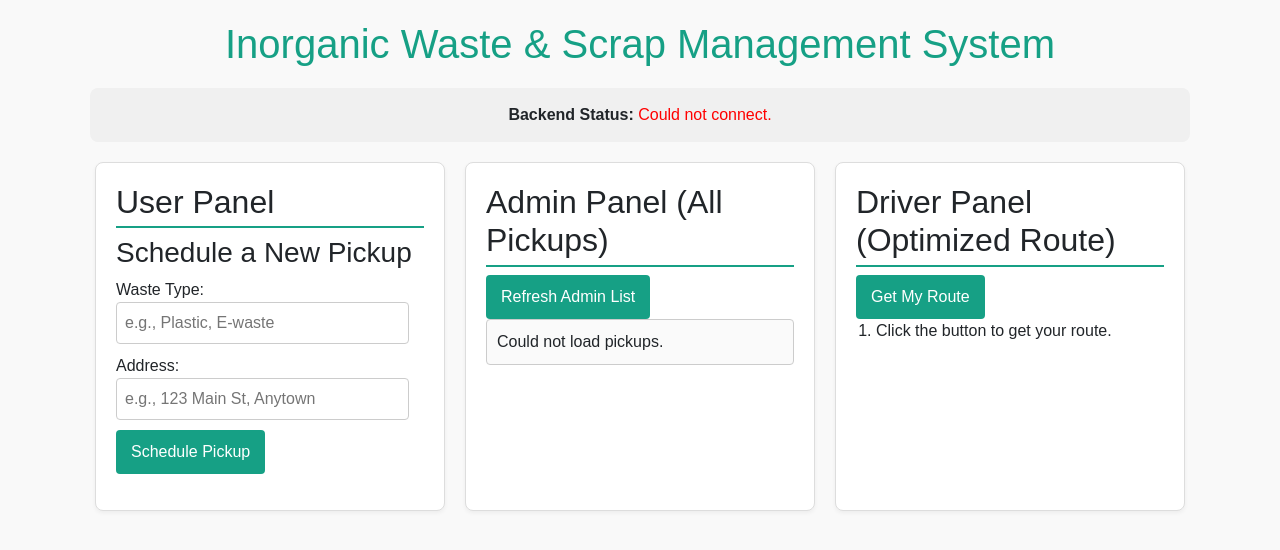
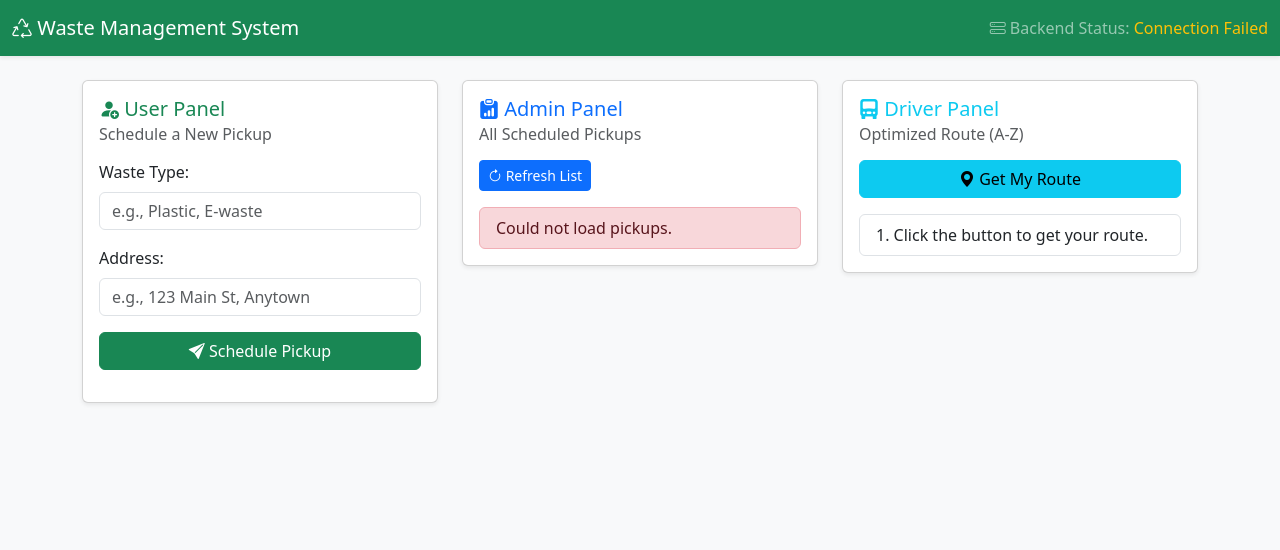
Before and after one commit to Yash-slr/waste-project, a plain HTML site: page frontend/index.html in a window 1280 px wide. Drawn offline with nearby package versions, Linux system fonts and the light colour scheme; no server answers.

Commit message:
Revamp Waste Management System UI and title
Updated the title and improved the layout of the Waste Management System. Enhanced the user interface with Bootstrap components and adjusted the styling for better visual appeal.

```diff
--- a/frontend/index.html
+++ b/frontend/index.html
@@ -2,87 +2,101 @@
 <html lang="en">
 <head>
     <meta charset="UTF-8">
-    <title>Waste Management System</title>
+    <meta name="viewport" content="width=device-width, initial-scale=1.0">
+    <title>Waste Management Dashboard</title>
+
     <link href="https://cdn.jsdelivr.net/npm/bootstrap@5.3.3/dist/css/bootstrap.min.css" rel="stylesheet" integrity="sha384-QWTKZyjpPEjISv5WaRU9OFeRpok6YctnYmDr5pNlyT2bRjXh0JMhjY6hW+ALEwIH" crossorigin="anonymous">
 
     <link rel="stylesheet" href="https://cdn.jsdelivr.net/npm/bootstrap-icons@1.11.3/font/bootstrap-icons.min.css">
+
     <style>
-        body { font-family: sans-serif; padding: 20px; background-color: #f9f9f9; }
-        h1 { color: #16a085; text-align: center; }
-        h2 { border-bottom: 2px solid #16a085; padding-bottom: 5px; }
 
-        /* Layout */
-        .container {
-            display: flex;
-            flex-wrap: wrap;
-            gap: 20px;
-            justify-content: center;
+        body {
+            background-color: #f8f9fa;
         }
-        .panel {
-            background-color: #fff;
-            border: 1px solid #ddd;
-            border-radius: 8px;
-            padding: 20px;
-            width: 30%;
-            min-width: 350px;
-            box-shadow: 0 2px 4px rgba(0,0,0,0.05);
+        .card {
+            margin-bottom: 1.5rem;
         }
-
-
-        #status-box { text-align: center; background-color: #f0f0f0; padding: 15px; border-radius: 8px; max-width: 1100px; margin: 20px auto; }
-
-        input[type="text"] { width: 95%; padding: 8px; margin-bottom: 10px; border-radius: 4px; border: 1px solid #ccc; }
-        button { background-color: #16a085; color: white; padding: 10px 15px; border: none; border-radius: 4px; cursor: pointer; }
-        button:hover { background-color: #1abc9c; }
-
-        .pickup-list { list-style: none; padding: 0; }
-        .pickup-list li { background-color: #fafafa; border: 1px solid #ccc; padding: 10px; margin-bottom: 8px; border-radius: 4px; }
-        .pickup-list li strong { color: #333; }
-
-
-        .complete-btn { background-color: #3498db; padding: 5px 10px; font-size: 0.8em; float: right; }
-        .complete-btn:hover { background-color: #2980b9; }
-
-
-        #route-list { list-style-type: decimal; padding-left: 20px; }
     </style>
 </head>
 <body>
-    <h1>Inorganic Waste & Scrap Management System</h1>
-    <div id="status-box"><strong>Backend Status:</strong> <span id="backend-message">Connecting...</span></div>
 
-    <div class="container">
-        <div class="panel" id="user-panel">
-            <h2>User Panel</h2>
+    <nav class="navbar navbar-expand-lg navbar-dark bg-success shadow-sm">
+        <div class="container-fluid">
+            <a class="navbar-brand" href="#">
+                <i class="bi bi-recycle"></i>
+                Waste Management System
+            </a>
+            <span class="navbar-text" id="status-box">
+                <i class="bi bi-hdd-stack"></i>
+                Backend Status: <span id="backend-message">Connecting...</span>
+            </span>
+        </div>
+    </nav>
+
+    <div class="container mt-4">
+
+        <div class="row">
+
+            <div class="col-lg-4">
+                <div class="card shadow-sm">
+                    <div class="card-body">
+                        <h5 class="card-title text-success"><i class="bi bi-person-fill-add"></i> User Panel</h5>
+                        <h6 class="card-subtitle mb-3 text-muted">Schedule a New Pickup</h6>
+
                         <form id="pickup-form">
-                <h3>Schedule a New Pickup</h3>
-                <label for="wasteType">Waste Type:</label>
-                <input type="text" id="wasteType" name="wasteType" placeholder="e.g., Plastic, E-waste" required>
-                <label for="address">Address:</label>
-                <input type="text" id="address" name="address" placeholder="e.g., 123 Main St, Anytown" required>
-                <button type="submit">Schedule Pickup</button>
+                            <div class="mb-3">
+                                <label for="wasteType" class="form-label">Waste Type:</label>
+                                <input type="text" class="form-control" id="wasteType" placeholder="e.g., Plastic, E-waste" required>
+                            </div>
+                            <div class="mb-3">
+                                <label for="address" class="form-label">Address:</label>
+                                <input type="text" class="form-control" id="address" placeholder="e.g., 123 Main St, Anytown" required>
+                            </div>
+                            <button type="submit" class="btn btn-success w-100">
+                                <i class="bi bi-send-fill"></i> Schedule Pickup
+                            </button>
                         </form>
-            <p id="form-message" style="font-weight: bold;"></p>
+                        <p id="form-message" class="mt-3 fw-bold"></p>
+                    </div>
+                </div>
             </div>
 
-        <div class="panel" id="admin-panel">
-            <h2>Admin Panel (All Pickups)</h2>
-            <button id="refresh-btn">Refresh Admin List</button>
-            <ul id="admin-pickups-list" class="pickup-list">
-                <li>Loading pickups...</li>
+            <div class="col-lg-4">
+                <div class="card shadow-sm">
+                    <div class="card-body">
+                        <h5 class="card-title text-primary"><i class="bi bi-clipboard-data-fill"></i> Admin Panel</h5>
+                        <h6 class="card-subtitle mb-3 text-muted">All Scheduled Pickups</h6>
+
+                        <button id="refresh-btn" class="btn btn-primary btn-sm mb-3">
+                            <i class="bi bi-arrow-clockwise"></i> Refresh List
+                        </button>
+
+                        <ul id="admin-pickups-list" class="list-group">
+                            <li class="list-group-item">Loading pickups...</li>
                         </ul>
                     </div>
+                </div>
+            </div>
 
-        <div class="panel" id="driver-panel">
-            <h2>Driver Panel (Optimized Route)</h2>
-            <button id="get-route-btn">Get My Route</button>
-            <ol id="route-list">
-                <li>Click the button to get your route.</li>
+            <div class="col-lg-4">
+                <div class="card shadow-sm">
+                    <div class="card-body">
+                        <h5 class="card-title text-info"><i class="bi bi-truck-front-fill"></i> Driver Panel</h5>
+                        <h6 class="card-subtitle mb-3 text-muted">Optimized Route (A-Z)</h6>
+
+                        <button id="get-route-btn" class="btn btn-info w-100 mb-3">
+                            <i class="bi bi-geo-alt-fill"></i> Get My Route
+                        </button>
+
+                        <ol id="route-list" class="list-group list-group-numbered">
+                            <li class="list-group-item">Click the button to get your route.</li>
                         </ol>
                     </div>
                 </div>
+            </div>
 
-    <script>
+        </div> </div> <script>
         const backendUrl = 'https://yash-slr-waste-project.onrender.com';
 
         const messageElement = document.getElementById('backend-message');
@@ -90,38 +104,44 @@
         const formMessage = document.getElementById('form-message');
         const adminPickupsList = document.getElementById('admin-pickups-list');
         const refreshBtn = document.getElementById('refresh-btn');
-        const getRouteBtn = document.getElementById('get-route-btn'); // NEW
-        const routeList = document.getElementById('route-list'); // NEW
+        const getRouteBtn = document.getElementById('get-route-btn');
+        const routeList = document.getElementById('route-list');
 
         function fetchAllPickups() {
-            adminPickupsList.innerHTML = '<li>Loading pickups...</li>';
+            adminPickupsList.innerHTML = '<li class="list-group-item">Loading pickups...</li>';
             fetch(backendUrl + '/api/pickups')
                 .then(response => response.json())
                 .then(data => {
-                    adminPickupsList.innerHTML = '';
+                    adminPickupsList.innerHTML = ''; // Clear list
                     if (data.length === 0) {
-                        adminPickupsList.innerHTML = '<li>No pickups scheduled.</li>';
+                        adminPickupsList.innerHTML = '<li class="list-group-item">No pickups scheduled.</li>';
                         return;
                     }
                     data.forEach(pickup => {
                         const li = document.createElement('li');
+                        li.className = 'list-group-item d-flex justify-content-between align-items-start';
                         li.dataset.id = pickup._id;
-                        let statusColor = pickup.status === 'Pending' ? 'orange' : 'green';
+
+                        let statusColor = pickup.status === 'Pending' ? 'text-warning' : 'text-success';
+
                         li.innerHTML = `
-                            <strong>${pickup.wasteType}</strong><br>
-                            Address: ${pickup.address}<br>
-                            Status: <span style="color:${statusColor}; font-weight:bold;">${pickup.status}</span>
+                            <div class="ms-2 me-auto">
+                                <div class="fw-bold">${pickup.wasteType}</div>
+                                <small>${pickup.address}</small><br>
+                                <span class="fw-bold ${statusColor}">${pickup.status}</span>
+                            </div>
                         `;
+
                         if (pickup.status === 'Pending') {
                             const completeBtn = document.createElement('button');
-                            completeBtn.textContent = 'Mark as Completed';
-                            completeBtn.className = 'complete-btn';
+                            completeBtn.innerHTML = '<i class="bi bi-check-lg"></i>';
+                            completeBtn.className = 'btn btn-primary btn-sm complete-btn';
                             li.appendChild(completeBtn);
                         }
                         adminPickupsList.appendChild(li);
                     });
                 })
-                .catch(error => { adminPickupsList.innerHTML = '<li>Could not load pickups.</li>'; });
+                .catch(error => { adminPickupsList.innerHTML = '<li class="list-group-item list-group-item-danger">Could not load pickups.</li>'; });
         }
 
         function completePickup(pickupId) {
@@ -129,43 +149,51 @@
                 .then(response => response.json())
                 .then(data => {
                     if(data.message) {
-                        fetchAllPickups();
+                        fetchAllPickups(); // Refresh the list
                     }
                 })
                 .catch(error => { alert('Error: Could not complete pickup.'); });
         }
 
         function fetchOptimizedRoute() {
-            routeList.innerHTML = '<li>Calculating route...</li>';
+            routeList.innerHTML = '<li class="list-group-item">Calculating route...</li>';
             fetch(backendUrl + '/api/driver/route')
                 .then(response => response.json())
                 .then(data => {
-                    routeList.innerHTML = '';
+                    routeList.innerHTML = ''; // Clear list
                     if (data.length === 0) {
-                        routeList.innerHTML = '<li>No pending pickups. You are all clear!</li>';
+                        routeList.innerHTML = '<li class="list-group-item">No pending pickups. You are all clear!</li>';
                         return;
                     }
                     data.forEach(pickup => {
                         const li = document.createElement('li');
+                        li.className = 'list-group-item';
                         li.innerHTML = `<strong>${pickup.address}</strong> (${pickup.wasteType})`;
                         routeList.appendChild(li);
                     });
                 })
-                .catch(error => { routeList.innerHTML = '<li>Could not fetch route.</li>'; });
+                .catch(error => { routeList.innerHTML = '<li class="list-group-item list-group-item-danger">Could not fetch route.</li>'; });
         }
 
         window.addEventListener('load', () => {
             fetch(backendUrl)
                 .then(response => response.text())
-                .then(data => { messageElement.textContent = data; messageElement.style.color = 'green'; })
-                .catch(error => { messageElement.textContent = 'Could not connect.'; messageElement.style.color = 'red'; });
+                .then(data => {
+                    messageElement.textContent = "Connected";
+                    messageElement.className = 'text-white';
+                })
+                .catch(error => {
+                    messageElement.textContent = 'Connection Failed';
+                    messageElement.className = 'text-warning';
+                });
 
-            fetchAllPickups();
+            fetchAllPickups(); // Load the admin list
         });
 
         form.addEventListener('submit', (event) => {
             event.preventDefault();
             formMessage.textContent = 'Submitting...';
+            formMessage.className = 'text-muted';
 
             fetch(backendUrl + '/api/schedule', {
                 method: 'POST',
@@ -178,21 +206,23 @@
             .then(response => response.json())
             .then(data => {
                 formMessage.textContent = data.message;
-                formMessage.style.color = 'green';
+                formMessage.className = 'text-success';
                 form.reset();
                 fetchAllPickups(); // Refresh the admin list
             })
             .catch(error => {
                 formMessage.textContent = 'Error: ' + error.message;
-                formMessage.style.color = 'red';
+                formMessage.className = 'text-danger';
             });
         });
 
         refreshBtn.addEventListener('click', fetchAllPickups);
 
         adminPickupsList.addEventListener('click', (event) => {
-            if (event.target.classList.contains('complete-btn')) {
-                const pickupLi = event.target.closest('li');
+
+            const clickedButton = event.target.closest('.complete-btn');
+            if (clickedButton) {
+                const pickupLi = clickedButton.closest('li');
                 completePickup(pickupLi.dataset.id);
             }
         });
@@ -200,6 +230,7 @@
         getRouteBtn.addEventListener('click', fetchOptimizedRoute);
 
     </script>
+
     <script src="https://cdn.jsdelivr.net/npm/bootstrap@5.3.3/dist/js/bootstrap.bundle.min.js" integrity="sha384-YvpcrYf0tY3lHB60NNkmXc5s9fDVZLESaAA55NDzOxhy9GkcIdslK1eN7N6jIeHz" crossorigin="anonymous"></script>
 </body>
 </html>
```
Lines whose indentation alone changed are shown as unchanged.
